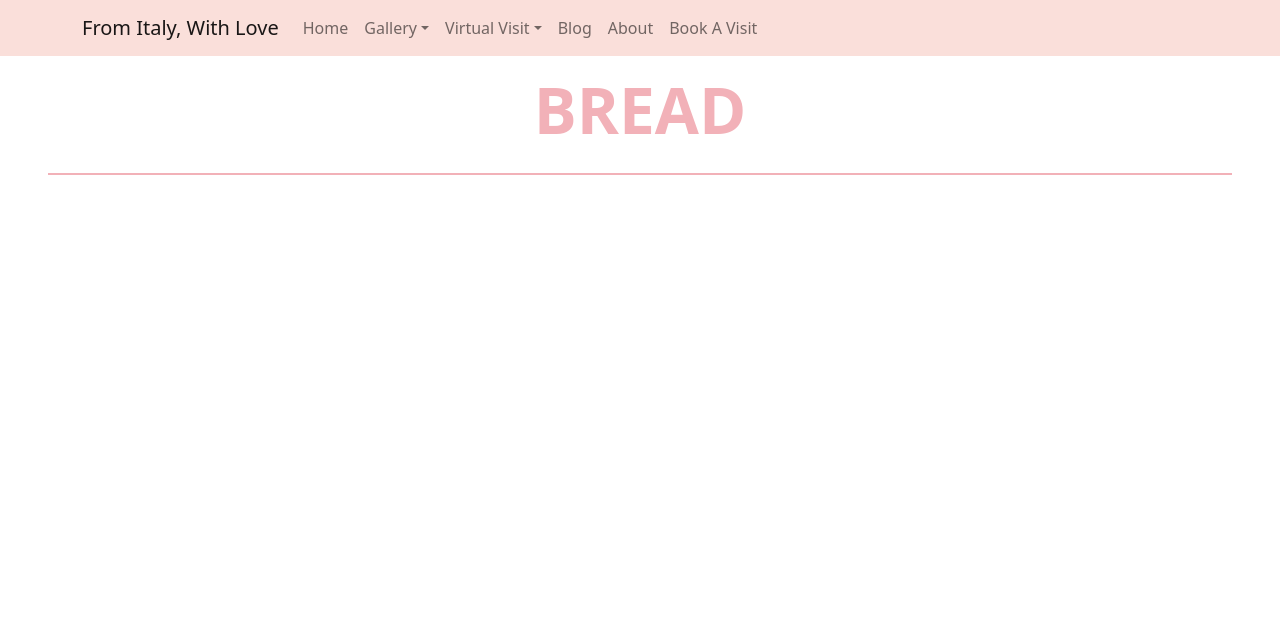
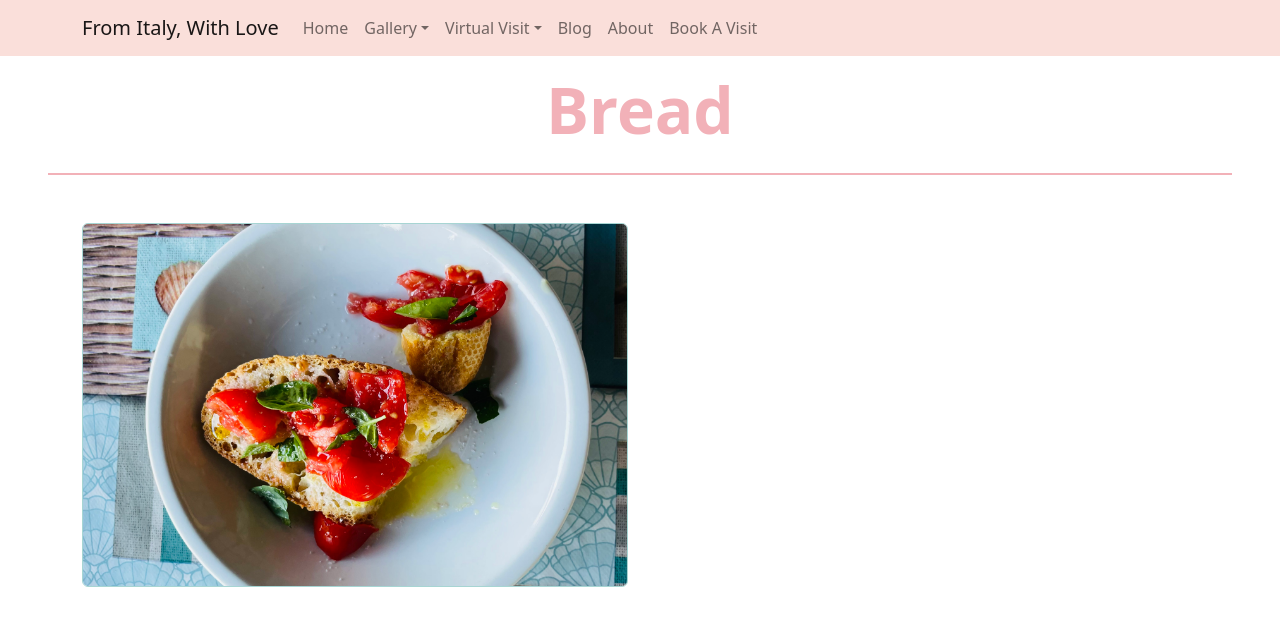
Before and after one commit to LucDeCaf/fromitalywithlove, a Next.js app: page /gallery/food/bread in a window 1280 px wide. Shown: the top 626 px of the page. Built offline with nearby package versions, Linux system fonts and the light colour scheme.

Commit message:
Finished making food gallery pages dynamic

```diff
--- a/src/pages/gallery/food/[id].jsx
+++ b/src/pages/gallery/food/[id].jsx
@@ -1,11 +1,16 @@
 import Heading from "../../../components/Heading";
+import Gallery from "../../../components/Gallery";
+import foodImages from "../../../data/food-images.json";
 
-export default function SubGallery(props) {
-  const pageTitle = props.pageId.toUpperCase();
+export default function SubGallery({ pageId }) {
+  // Capitalize the first letter in the page title
+  const pageTitle = pageId.slice(0, 1).toUpperCase() + pageId.slice(1);
+  const usedImages = foodImages[pageId];
 
   return (
     <>
       <Heading>{pageTitle}</Heading>
+      <Gallery images={usedImages} />
     </>
   );
 }
```
